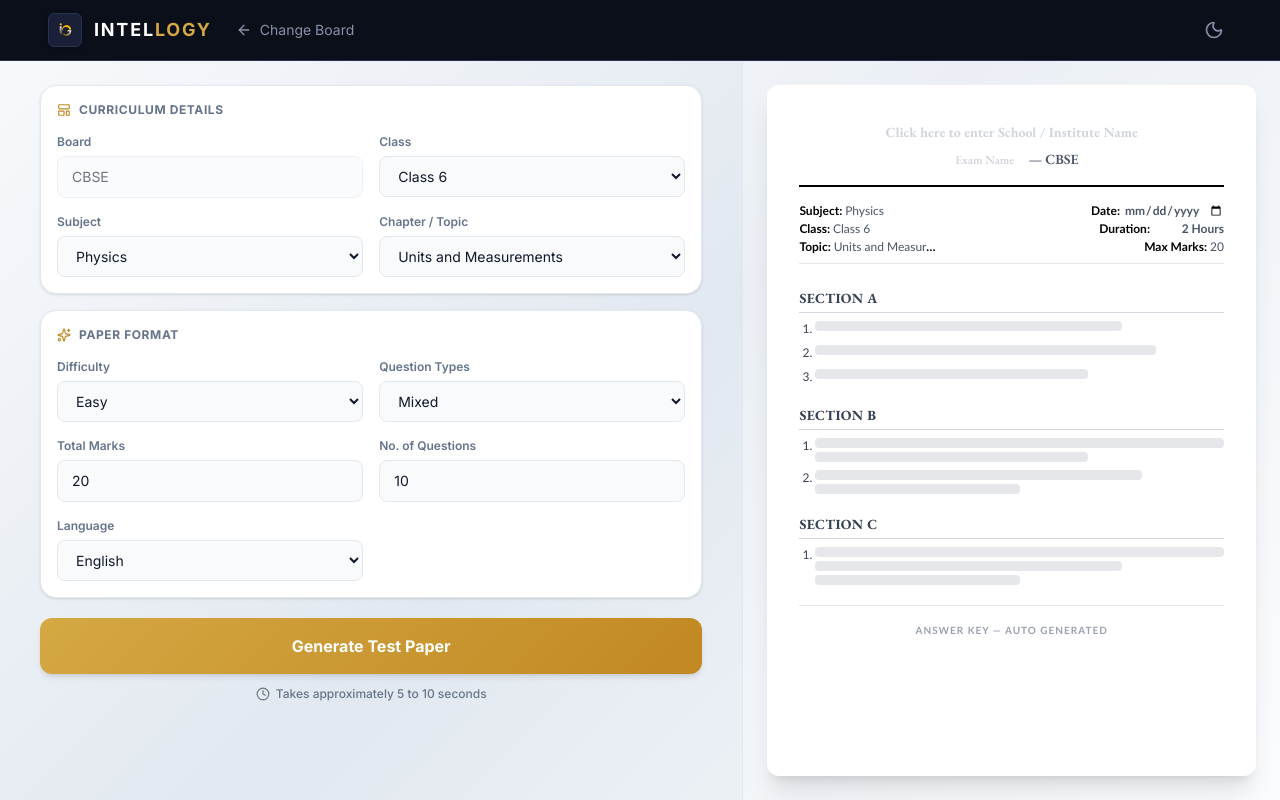
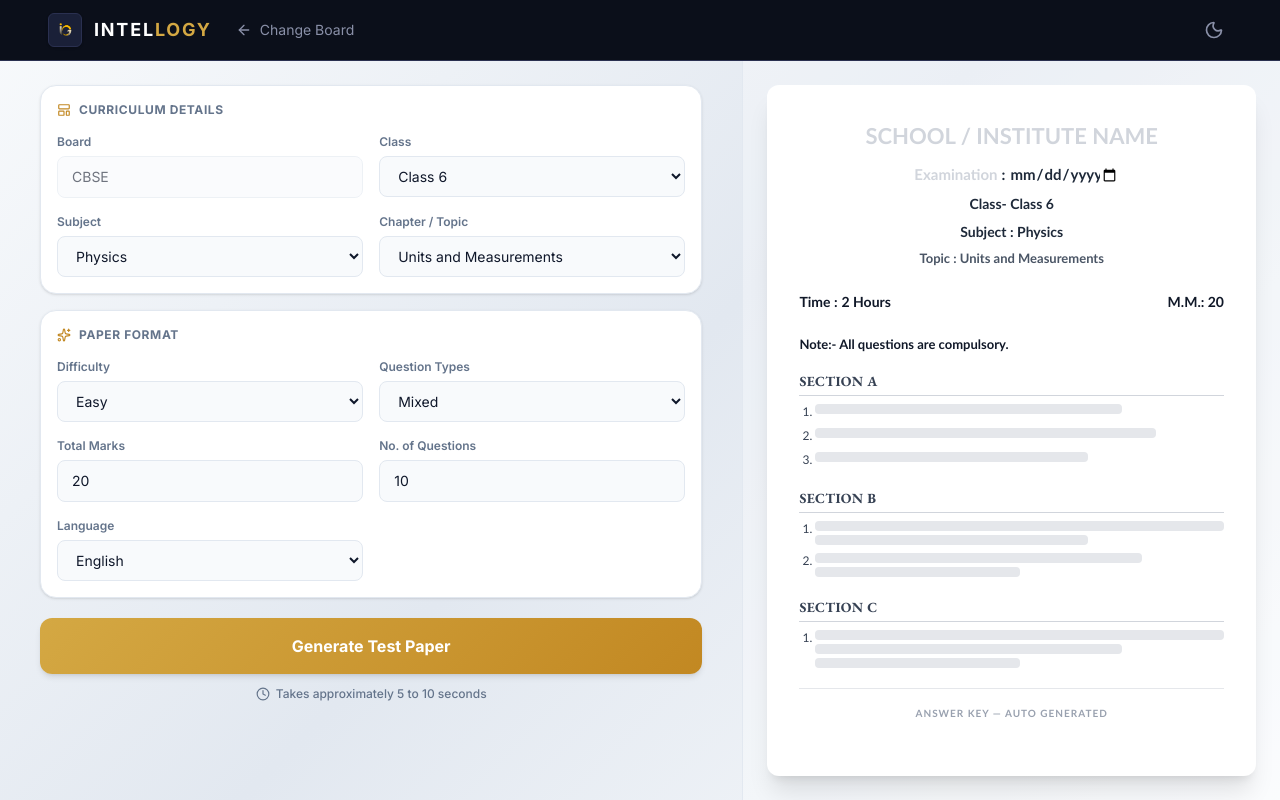
Before and after one commit to mannat63/testGen, a Next.js app: page /configure in a window 1280 px wide. Built offline with nearby package versions, Linux system fonts and the light colour scheme.

Commit message:
last push

```diff
--- a/app/configure/page.tsx
+++ b/app/configure/page.tsx
@@ -258,62 +258,71 @@ function ConfigureForm() {
               className="w-full max-w-lg bg-white shadow-xl rounded-xl overflow-hidden text-black"
               style={{ fontFamily: "'EB Garamond', 'Garamond', 'Calibri', Georgia, serif", fontSize: '13px', lineHeight: '1.7' }}
             >
-              <div className="p-8">
-                {/* School Name */}
-                <div className="text-center border-b-2 border-black pb-4 mb-4">
+              <div className="p-8" style={{ fontFamily: "'Calibri', Arial, sans-serif" }}>
+                {/* School Name & Info */}
+                <div className="text-center mb-5">
                   <input
                     type="text"
                     name="schoolName"
                     value={formData.schoolName}
                     onChange={handleChange}
-                    placeholder="Click here to enter School / Institute Name"
-                    className="w-full text-center text-lg font-bold bg-transparent border-0 focus:outline-none focus:border-b-2 focus:border-gray-400 placeholder:text-gray-300 placeholder:text-sm transition-all"
-                    style={{ fontFamily: "'EB Garamond', 'Garamond', 'Calibri', Georgia, serif" }}
+                    placeholder="SCHOOL / INSTITUTE NAME"
+                    className="w-full text-center text-[22px] font-extrabold bg-transparent border-0 focus:outline-none focus:border-b-2 focus:border-gray-400 placeholder:text-gray-300 transition-all text-gray-900"
                   />
-                  <div className="flex justify-center items-center gap-1 mt-1 text-sm font-semibold">
+                  <div className="mt-2 text-[15px] font-bold text-gray-800 text-center">
                     <input
                       type="text"
                       name="examName"
                       value={formData.examName}
                       onChange={handleChange}
-                      placeholder="Exam Name"
-                      className="text-center bg-transparent border-0 focus:outline-none focus:border-b focus:border-gray-400 placeholder:text-gray-300 placeholder:text-xs min-w-[80px] max-w-[160px] transition-all"
-                      style={{ fontFamily: "'EB Garamond', 'Garamond', 'Calibri', Georgia, serif", width: `${Math.max(80, formData.examName.length * 9)}px` }}
+                      placeholder="Examination"
+                      className="text-right bg-transparent border-0 focus:outline-none focus:border-b focus:border-gray-400 placeholder:text-gray-300 transition-all inline-block"
+                      style={{ width: `${Math.max(40, (formData.examName.length || 11) * 8.5)}px` }}
                     />
-                    <span className="text-gray-600 whitespace-nowrap">— {board.name}</span>
-                  </div>
-                </div>
-
-                {/* Meta Row */}
-                <div className="flex justify-between text-xs font-semibold mb-6 pb-2 border-b border-gray-200" style={{ fontFamily: "'Calibri', 'EB Garamond', Arial, sans-serif" }}>
-                  <div className="space-y-0.5">
-                    <div>Subject: <span className="font-normal text-gray-600">{formData.subject}</span></div>
-                    <div>Class: <span className="font-normal text-gray-600">{formData.class_grade}</span></div>
-                    <div className="max-w-[140px] truncate">Topic: <span className="font-normal text-gray-600">{formData.topic}</span></div>
-                  </div>
-                  <div className="space-y-0.5 text-right">
-                    <div className="flex items-center justify-end gap-1">
-                      <span>Date:</span>
+                    <span className="mx-1">:</span>
                     <input
                       type="date"
                       name="examDate"
                       value={formData.examDate}
                       onChange={handleChange}
-                        className="bg-transparent border-0 focus:outline-none text-gray-600 text-xs w-[100px] cursor-pointer"
+                      className="bg-transparent border-0 focus:outline-none text-gray-800 cursor-pointer inline-block"
+                      style={{ width: '110px' }}
                     />
                   </div>
-                    <div className="flex items-center justify-end gap-1">
-                      <span>Duration:</span>
+                  <div className="mt-1 text-[14px] font-bold text-gray-800">
+                    Class- {formData.class_grade}
+                  </div>
+                  <div className="mt-1 text-[14px] font-bold text-gray-800">
+                    Subject : {formData.subject}
+                  </div>
+                  <div className="mt-1 text-[13px] font-semibold text-gray-600">
+                    Topic : {formData.topic}
+                  </div>
+                </div>
+
+                {/* Time & Marks Row */}
+                <table className="w-full text-[14px] font-bold text-gray-900 mb-5 border-collapse">
+                  <tbody>
+                    <tr>
+                      <td className="text-left p-0">
+                        <div className="flex items-center">
+                          <span>Time :</span>
                           <input
                             type="text"
                             name="examDuration"
                             value={formData.examDuration}
                             onChange={handleChange}
-                        className="bg-transparent border-0 focus:outline-none text-gray-600 text-xs text-right w-[70px]"
+                            className="bg-transparent border-0 focus:outline-none text-gray-900 ml-1 w-[60px]"
                           />
                         </div>
-                    <div>Max Marks: <span className="font-normal text-gray-600">{formData.totalMarks}</span></div>
-                  </div>
+                      </td>
+                      <td className="text-right p-0">M.M.: {formData.totalMarks}</td>
+                    </tr>
+                  </tbody>
+                </table>
+
+                <div className="text-[13px] font-bold text-gray-900 mb-4 text-left">
+                  Note:- All questions are compulsory.
                 </div>
 
                 {/* Skeleton Content */}
--- a/lib/formatPaper.ts
+++ b/lib/formatPaper.ts
@@ -8,12 +8,22 @@ export const formatPaper = (rawText: string, config: PromptConfig): string => {
   const fontSans = `'Calibri', 'Arial', sans-serif`;
 
   // Guaranteed Header
-  result.push(`<div class="pdf-no-break" style="page-break-inside: avoid; break-inside: avoid;text-align:center;margin-bottom:32px;padding-bottom:20px;border-bottom:3px double #1f2937;">`);
-  result.push(`<div class="pdf-no-break" style="page-break-inside: avoid; break-inside: avoid;font-size:32px;font-weight:800;font-family:${fontSerif};color:#111827;letter-spacing:0.5px;margin-bottom:8px;">${config.schoolName || 'SCHOOL / INSTITUTE NAME'}</div>`);
-  result.push(`<div class="pdf-no-break" style="page-break-inside: avoid; break-inside: avoid;font-size:24px;font-weight:700;font-family:${fontSerif};color:#1f2937;margin-bottom:16px;">${config.examName || 'UNIT TEST'} — ${config.board}</div>`);
-  result.push(`<div class="pdf-no-break" style="page-break-inside: avoid; break-inside: avoid;font-size:16px;font-weight:600;font-family:${fontSans};color:#374151;margin-bottom:8px;">Subject: ${config.subject} &nbsp;|&nbsp; Class: ${config.class_grade} &nbsp;|&nbsp; Topic: ${config.topic}</div>`);
-  result.push(`<div class="pdf-no-break" style="page-break-inside: avoid; break-inside: avoid;font-size:16px;font-weight:600;font-family:${fontSans};color:#374151;">Date: ${config.examDate || '_____________'} &nbsp;|&nbsp; Time Allowed: ${config.examDuration || '2 Hours'} &nbsp;|&nbsp; Max. Marks: ${config.totalMarks}</div>`);
+  result.push(`<div class="pdf-no-break" style="page-break-inside: avoid; break-inside: avoid;text-align:center;margin-bottom:20px;">`);
+  result.push(`  <div style="font-size:28px;font-weight:800;font-family:${fontSans};color:#111827;margin-bottom:12px;">${config.schoolName || 'SCHOOL / INSTITUTE NAME'}</div>`);
+  result.push(`  <div style="font-size:20px;font-weight:700;font-family:${fontSans};color:#1f2937;margin-bottom:4px;">${config.examName || 'Examination'} : ${config.examDate || '_____________'}</div>`);
+  result.push(`  <div style="font-size:18px;font-weight:700;font-family:${fontSans};color:#1f2937;margin-bottom:4px;">Class- ${config.class_grade}</div>`);
+  result.push(`  <div style="font-size:18px;font-weight:700;font-family:${fontSans};color:#1f2937;margin-bottom:4px;">Subject : ${config.subject}</div>`);
+  result.push(`  <div style="font-size:16px;font-weight:600;font-family:${fontSans};color:#374151;margin-bottom:20px;">Topic : ${config.topic}</div>`);
   result.push(`</div>`);
+
+  result.push(`<table width="100%" style="margin-bottom:24px;border-collapse:collapse;font-size:18px;font-weight:700;font-family:${fontSans};color:#111827;">`);
+  result.push(`  <tr>`);
+  result.push(`    <td style="text-align:left;padding:0;">Time : ${config.examDuration || '3 Hrs.'}</td>`);
+  result.push(`    <td style="text-align:right;padding:0;">M.M.: ${config.totalMarks || '100'}</td>`);
+  result.push(`  </tr>`);
+  result.push(`</table>`);
+
+  result.push(`<div class="pdf-no-break" style="page-break-inside: avoid; break-inside: avoid;font-size:18px;font-weight:700;font-family:${fontSans};color:#111827;text-align:left;margin-bottom:24px;">Note:- All questions are compulsory.</div>`);
 
   let i = 0;
   // Skip any AI-generated headers if it accidentally generated them before General Instructions
@@ -21,12 +31,23 @@ export const formatPaper = (rawText: string, config: PromptConfig): string => {
     i++;
   }
 
+  let beforeFirstQuestion = true;
+
   while (i < lines.length) {
     const line = lines[i];
     const trimmed = line.trim();
 
     if (!trimmed) {
       result.push('<div class="pdf-no-break" style="page-break-inside: avoid; break-inside: avoid;height:12px;"></div>');
+      i++;
+      continue;
+    }
+
+    if (/^SECTION\s+[A-Z]/i.test(trimmed) || /^(Q\.?\s*)?\d+[\.\)]\s+\S/.test(trimmed)) {
+      beforeFirstQuestion = false;
+    }
+
+    if (beforeFirstQuestion && (/compulsory/i.test(trimmed) || /all questions/i.test(trimmed))) {
       i++;
       continue;
     }
```
Also changed, not shown: app/page.tsx (+30 -18 lines), gitpush.txt (added), public/Cover.png (added). Lines whose indentation alone changed are shown as unchanged.
